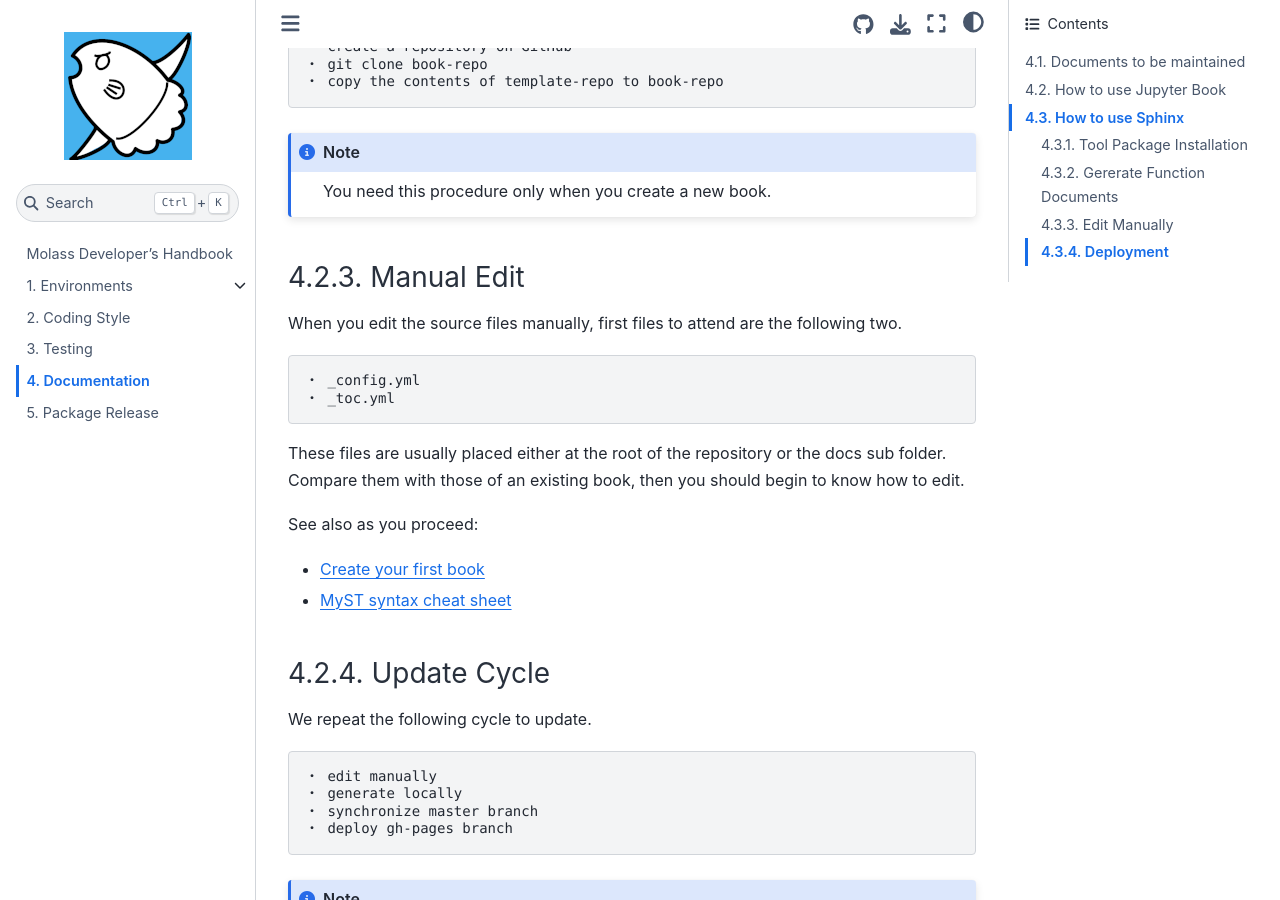
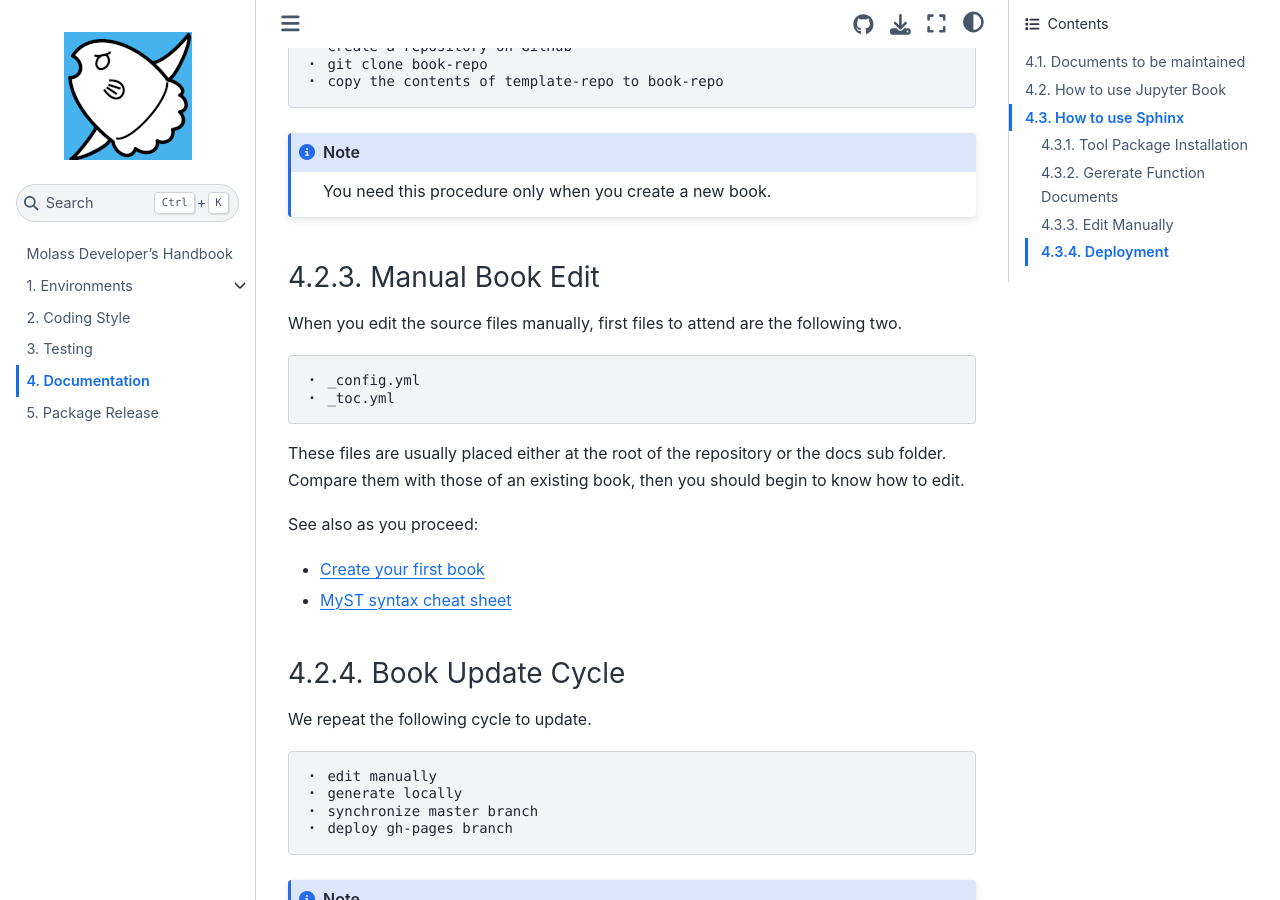
Before and after one commit to biosaxs-dev/molass-develop, a Jupyter Book: the page built from chapters/07/documentation.md, in a window 1280 px wide and 900 px high, scrolled down 1259 px. Built offline with Jupyter Book 1.0.4 settings and Sphinx 7.4.7 and the Sphinx Book theme 1.1.4, drawn with Linux system fonts in a browser that asks for light colours.

Commit message:
update for better wording

````diff
--- a/chapters/07/documentation.md
+++ b/chapters/07/documentation.md
@@ -46,7 +46,7 @@ Each initial book was created as follows.
 You need this procedure only when you create a new book.
 ```
 
-### Manual Edit
+### Manual Book Edit
 
 When you edit the source files manually, first files to attend are the following two.
 
@@ -60,7 +60,7 @@ See also as you proceed:
 * [Create your first book](https://jupyterbook.org/en/stable/start/your-first-book)
 * [MyST syntax cheat sheet](https://jupyterbook.org/en/stable/reference/cheatsheet.html)
 
-### Update Cycle
+### Book Update Cycle
 
 We repeat the following cycle to update.
 
````
